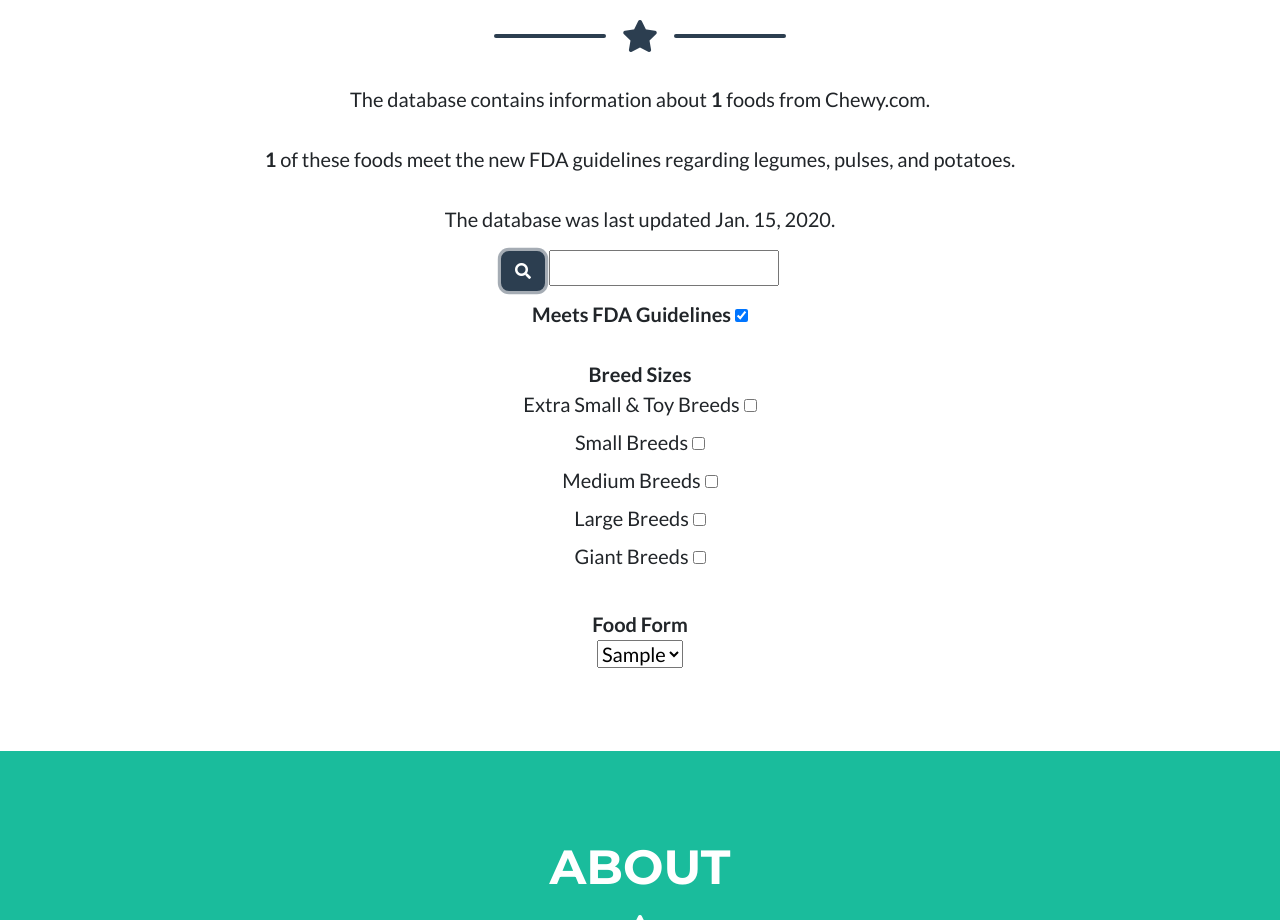
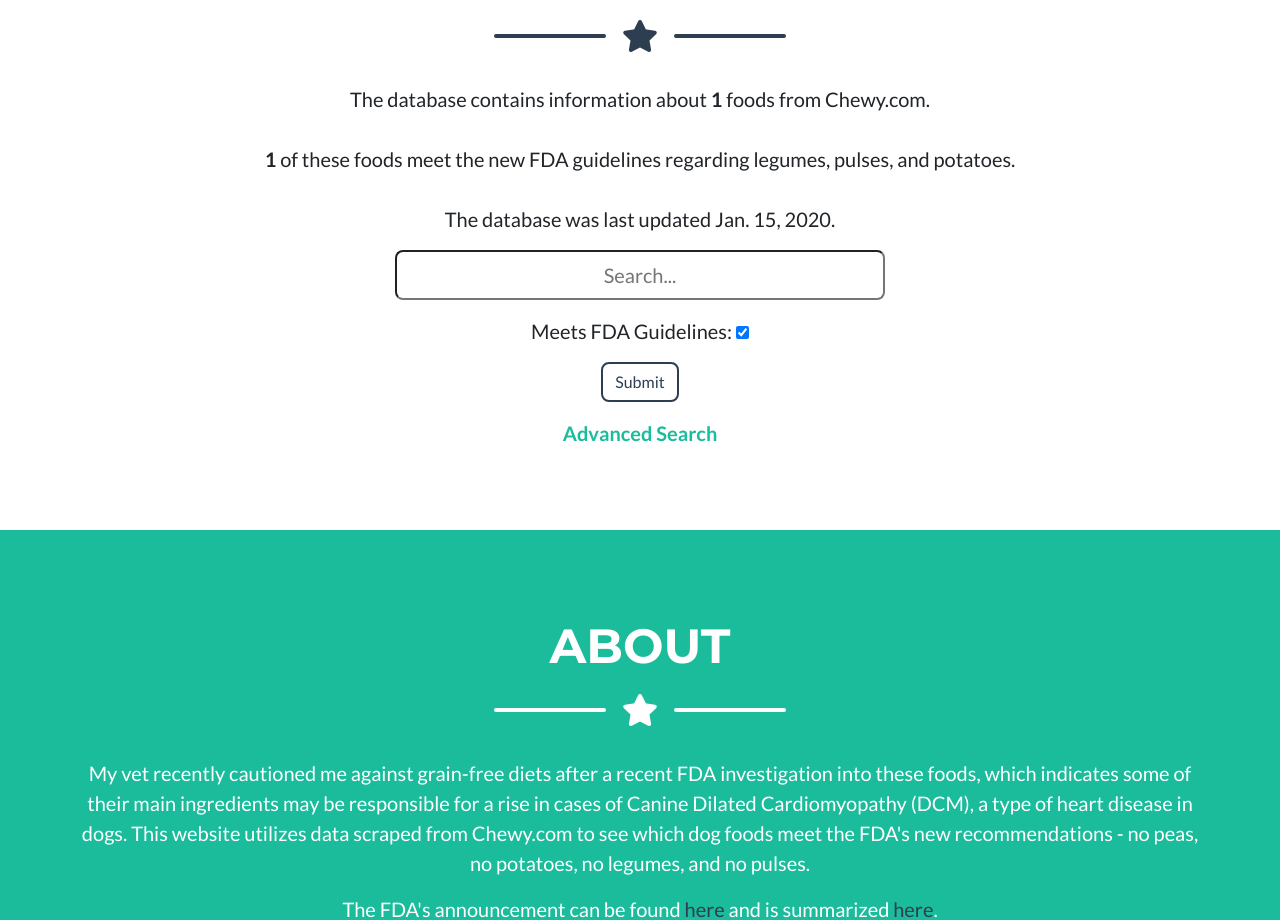
Before and after one commit to MikeAleksa/PeaFree, a Django app: page /search/ in a window 1280 px wide. Shown: the part 968-1888 px from the top of the page. Run offline with Django 3.2, Linux system fonts and the light colour scheme; tables that the repository leaves empty hold one stand-in row (values such as "Sample post"); some libraries are stand-ins or nearby versions; some web fonts are replaced.

Commit message:
add simple / advanced search functionality

```diff
--- a/food_search/forms.py
+++ b/food_search/forms.py
@@ -4,7 +4,9 @@ from .models import Food
 
 
 class SearchForm(forms.Form):
-    q = forms.CharField(max_length=100, required=False, label='', )
+    q = forms.CharField(max_length=100, required=False, label='',
+                        widget=forms.TextInput(attrs={'class': 'searchbar rounded btn-lg',
+                                                      'placeholder': 'Search...'}))
     fda = forms.BooleanField(required=False, label='Meets FDA Guidelines', initial=True)
     xsm = forms.BooleanField(required=False, label='Extra Small & Toy Breeds')
     sm = forms.BooleanField(required=False, label='Small Breeds')
--- /dev/null
+++ b/food_search/static/css/search.css
@@ -0,0 +1,6 @@
+.searchbar {
+    color: #2c3e50;
+    text-align: center;
+    width: 100%;
+    align-content: center;
+}
--- a/food_search/templates/food_search/default_template.html
+++ b/food_search/templates/food_search/default_template.html
@@ -25,6 +25,7 @@
 
     <!-- Theme CSS -->
     <link href="{% static '/css/dogfood.min.css' %}" rel="stylesheet">
+    <link href="{% static '/css/search.css' %}" rel="stylesheet">
 
 
 </head>
--- a/food_search/templates/food_search/index.html
+++ b/food_search/templates/food_search/index.html
@@ -14,30 +14,63 @@
         <br><br>
         The database was last updated {{ update.date__max|naturalday }}.
     </p>
+
     <div class="row lead text-center">
         <dt class="col-lg-8 mx-auto">
-            <form id="searchform lead text-center" action="{% url 'food_search:results' %}" method="get"
-                  accept-charset="utf-8">
-                <dl>
-                    <dt></dt>
-                    <dd>
-                        <button class="btn focus btn-secondary" type="submit">
-                            <i class="fa fa-search"></i>
-                        </button>
-                        {{ form.q }}
-                    </dd>
-                    <dt>{{ form.fda.label }} {{ form.fda }}</dt>
-                    <br>
-                    <dt>Breed Sizes</dt>
-                    <dd class="lead">{{ form.xsm.label }} {{ form.xsm }}</dd>
-                    <dd class="lead">{{ form.sm.label }} {{ form.sm }}</dd>
-                    <dd class="lead">{{ form.md.label }} {{ form.md }}</dd>
-                    <dd class="lead">{{ form.lg.label }} {{ form.lg }}</dd>
-                    <dd class="lead">{{ form.xlg.label }} {{ form.xlg }}</dd>
-                    <br>
-                    <dt>Food Form</dt>
-                    <dd>{{ form.food_form }}</dd>
-                </dl>
+            <form class="searchform lead text-center" action="{% url 'food_search:results' %}" method="get"
+                  accept-charset="utf-8" autocomplete="off">
+                <p>{{ form.q }}</p>
+                <p>{{ form.fda.label }}: {{ form.fda }}</p>
+                <p>
+                    <button class="btn btn-outline-secondary" type="submit">Submit</button>
+                </p>
             </form>
+            <div class="m-auto align-content-center text-center" data-toggle="modal"
+                 data-target="#advancedSearchModel">
+                <p><a href="#">Advanced Search</a></p>
+            </div>
+    </div>
+
+    <div class="portfolio-modal modal fade" id="advancedSearchModel" tabindex="-1" role="dialog"
+         aria-labelledby="portfolioModal1Label" aria-hidden="true">
+        <div class="modal-dialog modal-xl" role="document">
+            <div class="modal-content">
+                <button type="button" class="close" data-dismiss="modal" aria-label="Close">
+                  <span aria-hidden="true">
+                    <i class="fas fa-times"></i>
+                  </span>
+                </button>
+                <div class="modal-body text-center">
+                    <div class="container">
+                        <div class="row justify-content-center">
+                            <div class="col-lg-8">
+                                <!-- Portfolio Modal - Title -->
+                                <h2 class="text-secondary text-uppercase mb-0">Advanced Search</h2>
+                                <!-- Icon Divider -->
+                                <div class="divider-custom">
+                                    <div class="divider-custom-line"></div>
+                                    <div class="divider-custom-icon">
+                                        <i class="fas fa-star"></i>
+                                    </div>
+                                    <div class="divider-custom-line"></div>
+                                </div>
+                                <!-- Portfolio Modal - Text -->
+                                <form class="searchform lead text-center" action="{% url 'food_search:results' %}"
+                                      method="get"
+                                      accept-charset="utf-8" autocomplete="off">
+                                    {{ form.as_p }}
+                                    <button class="btn btn-outline-secondary" type="submit">Submit</button>
+                                </form>
+                                <br>
+                                <button class="btn btn-primary" href="#" data-dismiss="modal">
+                                    <i class="fas fa-times fa-fw"></i>
+                                    Close Window
+                                </button>
+                            </div>
+                        </div>
+                    </div>
+                </div>
+            </div>
+        </div>
     </div>
 {% endblock %}
--- a/food_search/views.py
+++ b/food_search/views.py
@@ -26,11 +26,13 @@ class ResultsView(generic.ListView):
     def get_context_data(self, **kwargs):
         context = super().get_context_data(**kwargs)
 
-        # get search variables from current page (i.e. from GET request) - for use in pagination
+        # get search variables from current page (i.e. from GET request) - for use in pagination, so they aren't lost
         search_vars = []
         if self.request.GET.items():
             for key, value in self.request.GET.items():
-                if key != "page":
+                if key == "q":
+                    search_vars.append("{}={}".format(key, '+'.join(value.split())))
+                elif key != "page":
                     search_vars.append("{}={}".format(key, value))
             context['search_vars'] = '&'.join(search_vars)
         return context
```
